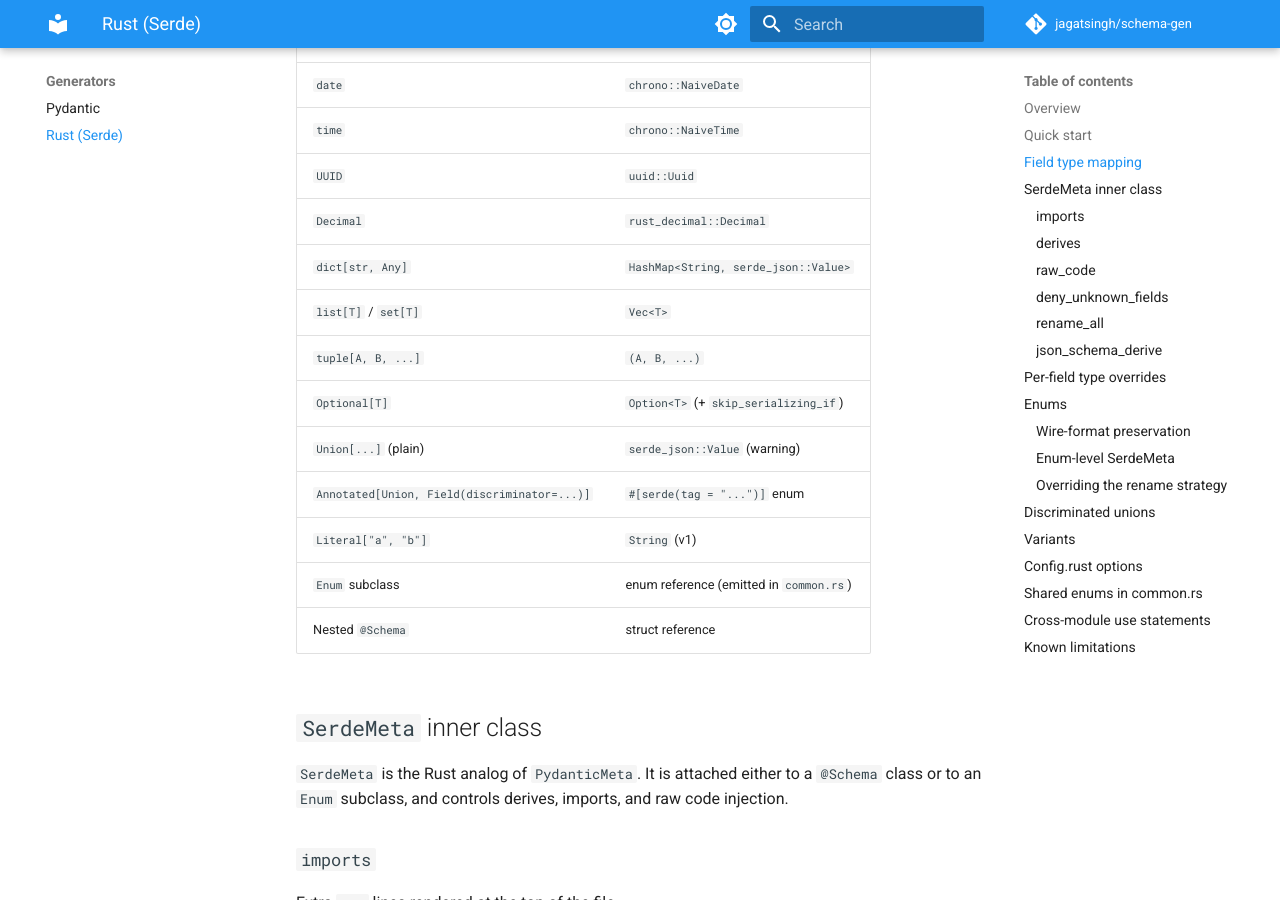
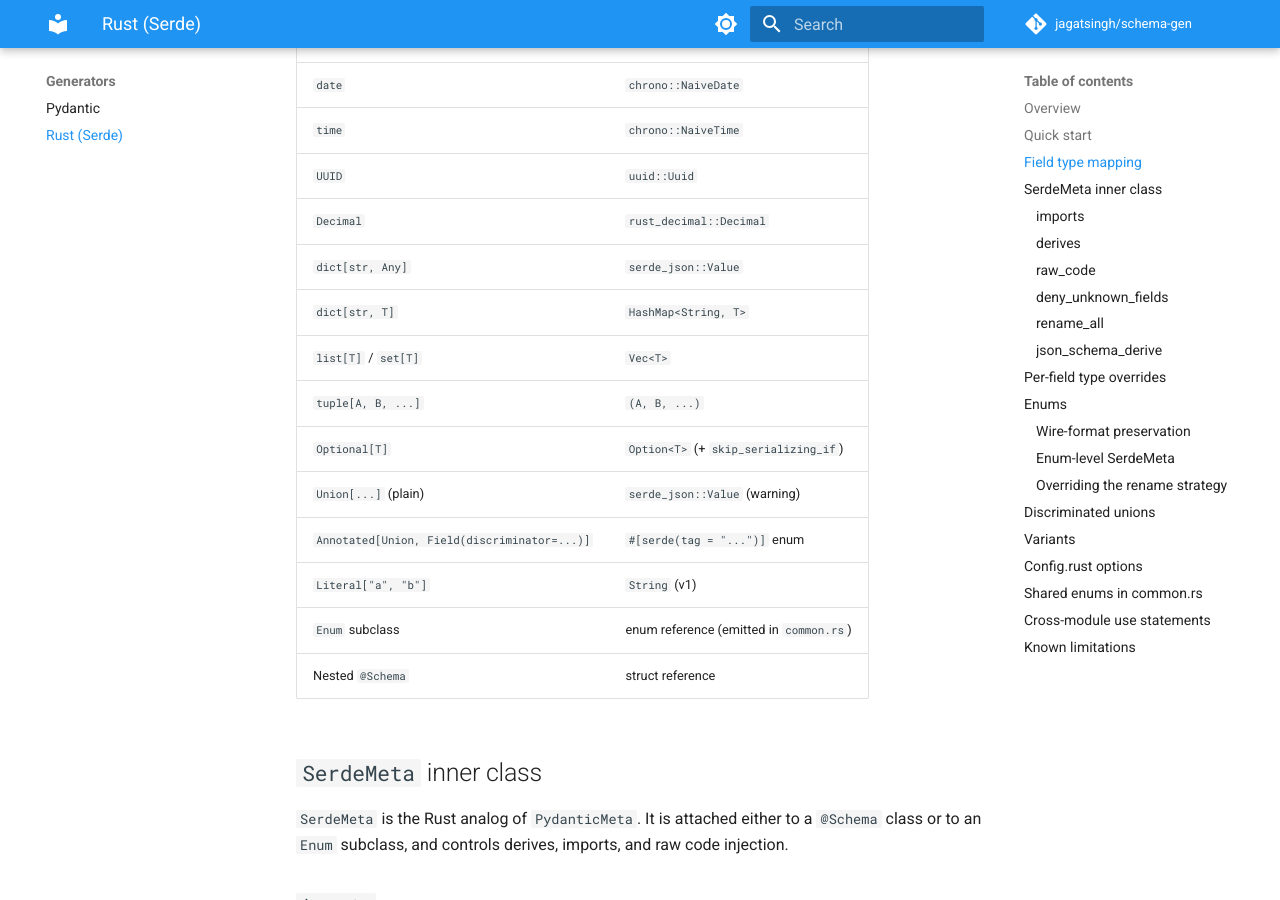
Before and after one commit to jagatsingh/schema-gen, an MkDocs documentation site: the page built from docs/generators/rust.md, in a window 1280 px wide and 900 px high, scrolled down 1902 px. Built offline with MkDocs 1.6.1 and Material for MkDocs 9.7.7, drawn with Linux system fonts in a browser that asks for light colours; comment, search, counter and statistics services are not loaded.

Commit message:
docs: update Rust type mapping for dict[str, Any] → serde_json::Value
Co-Authored-By: Claude Opus 4.6 (1M context) <noreply@anthropic.com>

```diff
--- a/docs/generators/rust.md
+++ b/docs/generators/rust.md
@@ -86,7 +86,8 @@ schemars = "0.8"
 | `time`                       | `chrono::NaiveTime`             |
 | `UUID`                       | `uuid::Uuid`                    |
 | `Decimal`                    | `rust_decimal::Decimal`         |
-| `dict[str, Any]`             | `HashMap<String, serde_json::Value>` |
+| `dict[str, Any]`             | `serde_json::Value`             |
+| `dict[str, T]`               | `HashMap<String, T>`            |
 | `list[T]` / `set[T]`         | `Vec<T>`                        |
 | `tuple[A, B, ...]`           | `(A, B, ...)`                   |
 | `Optional[T]`                | `Option<T>` (+ `skip_serializing_if`) |
```
